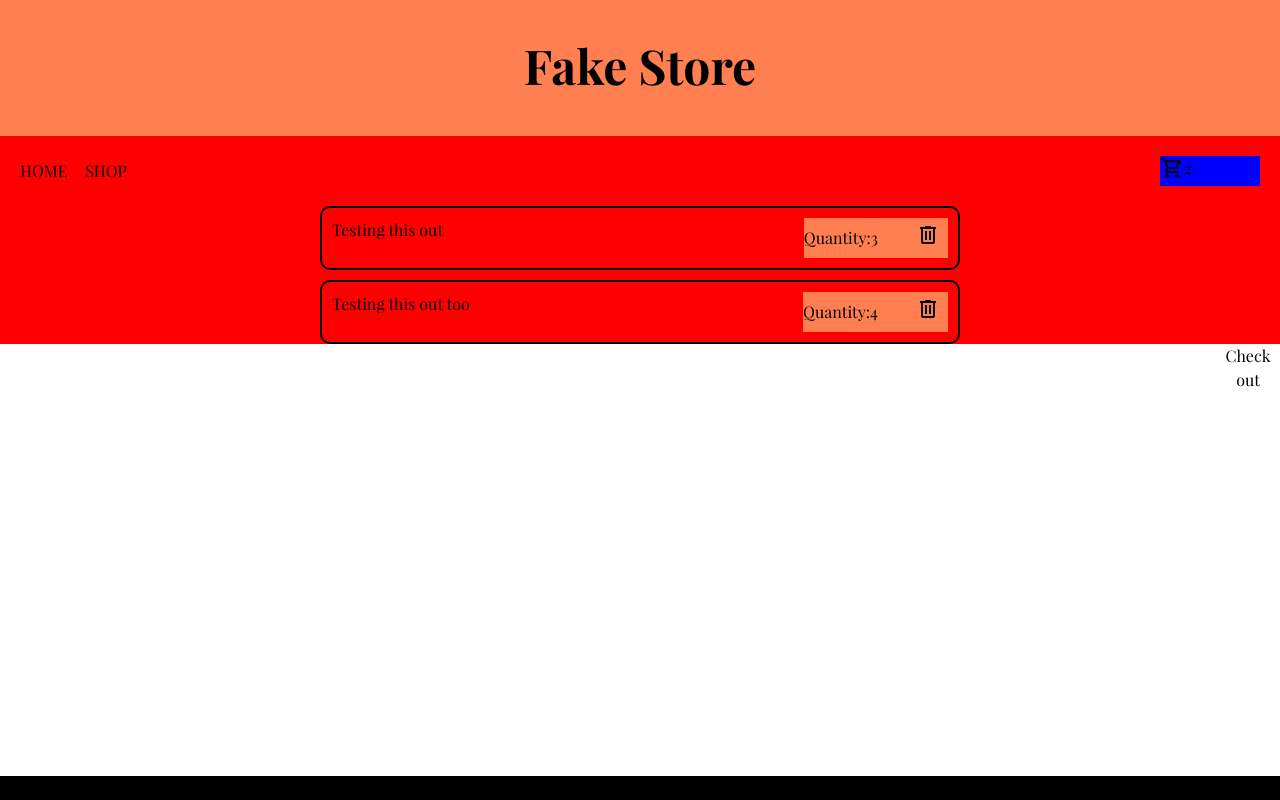
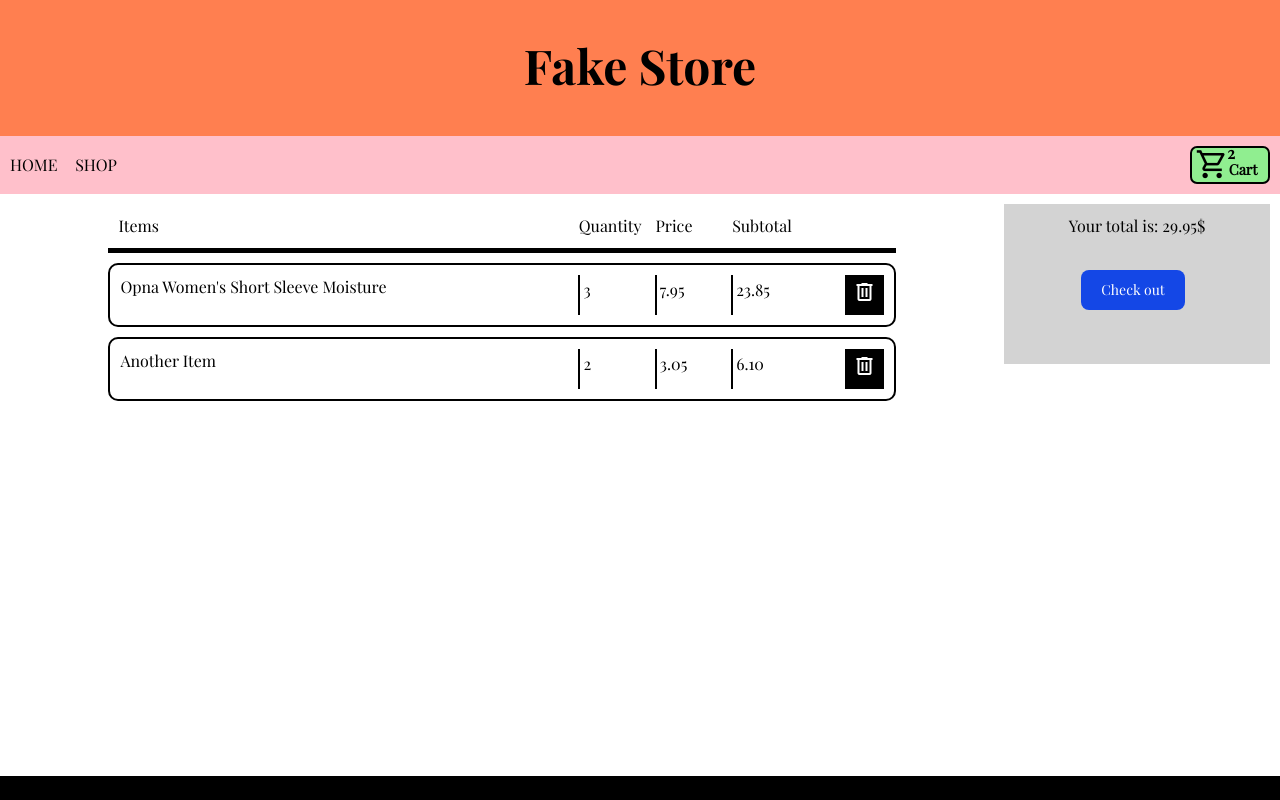
Before and after one commit to Seoky99/fake-store, a React (Vite) app: page /cart in a window 1280 px wide. Built offline with nearby package versions, Linux system fonts and the light colour scheme.

Commit message:
cart styling

```diff
--- a/src/Root.jsx
+++ b/src/Root.jsx
@@ -26,16 +26,38 @@ function Root() {
 
 
 const initialContents = [
-    {
-        itemID: 1,
-        quantity: 3,
-        title: "Testing this out"
-    },
-    {
-        itemID: 2,
-        quantity: 4,
-        title: "Testing this out too"
-    }
+
+    {category: "women's clothing",
+description:
+"100% Polyester, Machine wash, 100% cationic polyester interlock, Machine Wash & Pre Shrunk for a Great Fit, Lightweight, roomy and highly breathable with moisture wicking fabric which helps to keep moisture away, Soft Lightweight Fabric with comfortable V-neck collar and a slimmer fit, delivers a sleek, more feminine silhouette and Added Comfort",
+id:
+19,
+image:
+"https://fakestoreapi.com/img/51eg55uWmdL._AC_UX679_.jpg",
+price:
+"7.95",
+rating:
+{rate: 4.5, count: 146},
+title:
+"Opna Women's Short Sleeve Moisture",
+quantity: 3,},
+
+    {category: "men's clothing",
+description:
+"100% Polyester, Machine wash, 100% cationic polyester interlock, Machine Wash & Pre Shrunk for a Great Fit, Lightweight, roomy and highly breathable with moisture wicking fabric which helps to keep moisture away, Soft Lightweight Fabric with comfortable V-neck collar and a slimmer fit, delivers a sleek, more feminine silhouette and Added Comfort",
+id:
+18,
+image:
+"https://fakestoreapi.com/img/51eg55uWmdL._AC_UX679_.jpg",
+price:
+"3.05",
+rating:
+{rate: 2.5, count: 326},
+title:
+"Another Item",
+quantity: 2,}
+
+
 ]
 
 function itemsReducer(items, action) {
@@ -45,20 +67,20 @@ function itemsReducer(items, action) {
 
             let found = false;
             newCart = newCart.map(item => {
-                if (item.itemID === action.cartItemID) {
+                if (item.id === action.item.id) {
                     found = true;
-                    return {...item, quantity: Number(item.quantity) + Number(action.itemQuantity)};
+                    return {...item, quantity: Number(item.quantity) + Number(action.quantity)};
                 } else {
                     return item;
                 }
-            })
+            });
 
             if (!found) {
-                newCart.push({itemID: action.cartItemID, quantity: action.itemQuantity, title: action.itemTitle});
+                newCart.push({...action.item, quantity: action.quantity});
             }
             return newCart;
         } case 'delete': {
-            return items.filter(item => !(Number(action.cartItemID) === Number(item.itemID)))
+            return items.filter(item => !(Number(action.cartItemID) === Number(item.id)))
         } default: {
             throw new Error("Fell through");
         }
--- a/src/components/CartComponents/Cart.jsx
+++ b/src/components/CartComponents/Cart.jsx
@@ -1,4 +1,5 @@
 import { useNavigate } from "react-router-dom";
+import styled from "styled-components";
 
 function Cart({cartContents}) {
 
@@ -9,14 +10,50 @@ function Cart({cartContents}) {
     }
 
     return (
-        <>
-            <button onClick={handleCartClick}>
+        <CartSlot onClick={handleCartClick}>
+            <CartButton>
                 <span className="material-symbols-outlined">shopping_cart</span>
-            </button>
-            <h3>{cartContents.length}</h3>
-        </>
+            </CartButton>
+            <Quantity>{cartContents.length}</Quantity>
+            <CartLabel>Cart</CartLabel>
+        </CartSlot>
     );
 
 }
 
+const CartSlot = styled.div`
+    display: flex;
+    margin-left: auto;
+    width: 5rem;
+    max-height: 3rem;
+    border: 2px solid black;
+    border-radius: 7px;
+    cursor: pointer;
+    background-color: lightgreen;
+    font-weight: 900;
+`
+
+
+const CartButton = styled.div`
+    cursor: pointer;
+    display: flex;
+
+    span {
+        font-size: 2.1rem;
+        margin-left: 10%;
+    }
+`
+
+const Quantity = styled.p`
+    position: absolute;
+    bottom: 1.8rem;
+    right: 45px;
+`
+
+const CartLabel = styled.p`
+    align-self: flex-end;
+    font-size: 0.9rem;
+    margin-left: 0.2rem;
+`
+
 export default Cart;
--- a/src/components/CartComponents/CartPage.jsx
+++ b/src/components/CartComponents/CartPage.jsx
@@ -1,11 +1,30 @@
 import { useContext } from "react";
 import { ItemsContext, ItemsDispatchContext } from "../ItemsContext";
-import styled from "styled-components";
+import { styled, css } from "styled-components";
 
 function CartPage() {
 
     const cartContents = useContext(ItemsContext);
     const dispatch = useContext(ItemsDispatchContext);
+
+    let total = 0;
+
+    const items = cartContents.map(item => {
+        const subtotal = (Math.round((Number(item.price) * Number(item.quantity)) * 100)/100).toFixed(2);
+        total += Number(subtotal);
+
+        return (
+            <Item key={`${item.id}`}>
+                <h4>{item.title}</h4>
+                <p>{item.quantity}</p>
+                <p>{item.price}</p>
+                <p>{subtotal}</p>
+                <DeleteButton onClick={() => handleDelete(item.id)}><span className="material-symbols-outlined">delete</span></DeleteButton>
+            </Item>
+        );
+    })
+
+    total = (Math.round(total * 100) / 100).toFixed(2);
 
     function handleDelete(cartItemID) {
         dispatch({
@@ -14,68 +33,99 @@ function CartPage() {
         })
     }
 
-    const items = cartContents.map(item => {
-        return (
-            <Item key={`${item.itemID}`}>
-                <h4>{item.title}</h4>
-                <InteractableContainer>
-                    <h5> Quantity:{item.quantity}</h5>
-                    <DeleteButton onClick={() => handleDelete(item.itemID)}><span className="material-symbols-outlined">delete</span></DeleteButton>
-                </InteractableContainer>
-            </Item>
-        );
-    })
-
-
     return (
         <PageContainer>
             <ItemContainer>
+                <ItemLabel>
+                    <h4>Items</h4>
+                    <p>Quantity</p>
+                    <p>Price</p>
+                    <p>Subtotal</p>
+                </ItemLabel>
                 {items}
             </ItemContainer>
-            <CheckoutButton>Check out</CheckoutButton>
+            <CheckoutContainer>
+                <p>Your total is: {total}$</p>
+                <CheckoutButton className={checkoutButtonRules}>Check out</CheckoutButton>
+            </CheckoutContainer>
         </PageContainer>
     );
 
 }
 
+const PageContainer = styled.div`
+    display: flex;
+    padding: 10px;
+    gap: 10px;
+`
+
+const sharedStyles = css`
+    display: flex;
+    width: 80%;
+    padding: 10px;
+
+
+    h4 {
+        width: 60%;
+    }
+
+    p {
+        width: 10%;
+    }
+
+    button {
+        width: 5%;
+    }
+`
+
 const Item = styled.div`
-    display: flex;
-    width: 50%;
+    ${sharedStyles}
     border: 2px solid black;
     border-radius: 10px;
-    padding: 10px;
+
+    p {
+        border-left: 2px solid black;
+        padding: 0.2rem;
+    }
 `;
+
+const ItemLabel = styled.div`
+    ${sharedStyles}
+    border-bottom: 5px solid black;
+`
 
 const ItemContainer = styled.div`
     display: flex;
+    flex: 4;
     flex-direction: column;
     align-items: center;
-    background-color: red;
     gap: 10px;
 `
 
-const InteractableContainer = styled.div`
-    display: flex;
-    background-color: coral;
+const DeleteButton = styled.button`
     margin-left: auto;
-    gap: 30px;
-    align-items: center;
+    width: 40px;
+    height: 40px;
+    background-color: black;
+    color: white;
 `
 
-const DeleteButton = styled.button`
-    width: 40px;
-    height: 40px;
-`
-
-const PageContainer = styled.div`
+const CheckoutContainer = styled.div`
+    flex: 1;
+    padding: 10px;
     display: flex;
     flex-direction: column;
+    align-items: center;
+    gap: 2rem;
+    background-color: #D3D3D3;
+    height: 10rem;
 `
 
 const CheckoutButton = styled.button`
-    width: 4rem;
-    margin-left: auto;
 `
+
+const checkoutButtonRules = "cursor-pointer text-white bg-blue-700 hover:bg-blue-800 focus:ring-4 focus:ring-blue-300 font-medium rounded-lg text-sm px-5 py-2.5 me-2 mb-2";
+
 
 
 
--- a/src/components/ItemComponents/ItemPage.jsx
+++ b/src/components/ItemComponents/ItemPage.jsx
@@ -10,7 +10,7 @@ function ItemPage() {
     const dispatch = useContext(ItemsDispatchContext);
 
     const [ quantity, setQuantity ] = useState(1);
-    const { title, price, image, id, description } = data;
+    const { title, price, image, description } = data;
 
     function handleQuantity(e) {
         setQuantity(e.target.value);
@@ -23,9 +23,8 @@ function ItemPage() {
     function handlePurchase() {
         dispatch({
             type: 'add',
-            cartItemID: id,
-            itemQuantity: quantity,
-            itemTitle: title,
+            quantity: quantity,
+            item: {...data},
         });
     }
 
--- a/src/components/Navigation.jsx
+++ b/src/components/Navigation.jsx
@@ -1,42 +1,28 @@
-import { Link, useLocation } from "react-router-dom"
+import { Link } from "react-router-dom"
 import styled from "styled-components";
 import Cart from "./CartComponents/Cart";
 
 function Navigation({cartContents}) {
-
-    const path = useLocation().pathname;
-    const showCart = path.startsWith("/shop") || path.startsWith("/cart");
-
     return (
         <NavWrapper>
             <LinkWrapper>
                 <Link to="/home">HOME</Link>
                 <Link to="/shop">SHOP</Link>
             </LinkWrapper>
-            <CartSlot>
-                {showCart && <Cart cartContents={cartContents}/>}
-            </CartSlot>
+            <Cart cartContents={cartContents}/>
         </NavWrapper>
     );
 }
 
 const NavWrapper = styled.nav`
-    padding: 20px;
+    padding: 10px;
     display: flex;
     justify-content: space-around;
     align-items: center;
-    background-color: red;
     position: sticky;
+    background-color: pink;
     top: 0;
 `;
-
-const CartSlot = styled.div`
-    display: flex;
-    margin-left: auto;
-    width: 100px;
-    max-height: 3rem;
-    background-color: blue;
-`
 
 const LinkWrapper = styled.div`
     display: flex;
--- a/src/components/ShopComponents/Card.jsx
+++ b/src/components/ShopComponents/Card.jsx
@@ -19,7 +19,7 @@ function Card({cardInfo, handleClick}) {
     );
 }
 
-const StyledCard = styled.button`
+const StyledCard = styled.div`
     display: flex;
     flex-direction: column;
     background-color: white;
@@ -33,6 +33,16 @@ const StyledCard = styled.button`
     h3 {
         font-size: 1.2rem;
         height: 100px;
+    }
+
+    animation: fade 0.5s ease-in;
+
+    @keyframes fade {
+    from {
+        opacity: 0;
+    }
+    to {
+        opacity: 1;
     }
 `;
 
@@ -53,7 +63,7 @@ const ImageContainer = styled.div`
 
 const ItemDescriptionContainer = styled.div`
     height: 150px;
-    font-size: 1.3rem;
+    font-size: 1.2rem;
     border-bottom: 1px solid black;
     width: 100%;
     display: flex;
--- /dev/null
+++ b/src/components/ShopComponents/LoadingAnimation.jsx
@@ -0,0 +1,14 @@
+function LoadingAnimation() {
+
+    return (
+        <div role="status">
+            <svg aria-hidden="true" className="w-16 h-16 text-gray-200 animate-spin dark:text-gray-600 fill-blue-600" viewBox="0 0 100 101" fill="none" xmlns="http://www.w3.org/2000/svg">
+                <path d="M100 50.5908C100 78.2051 77.6142 100.591 50 100.591C22.3858 100.591 0 78.2051 0 50.5908C0 22.9766 22.3858 0.59082 50 0.59082C77.6142 0.59082 100 22.9766 100 50.5908ZM9.08144 50.5908C9.08144 73.1895 27.4013 91.5094 50 91.5094C72.5987 91.5094 90.9186 73.1895 90.9186 50.5908C90.9186 27.9921 72.5987 9.67226 50 9.67226C27.4013 9.67226 9.08144 27.9921 9.08144 50.5908Z" fill="currentColor"/>
+                <path d="M93.9676 39.0409C96.393 38.4038 97.8624 35.9116 97.0079 33.5539C95.2932 28.8227 92.871 24.3692 89.8167 20.348C85.8452 15.1192 80.8826 10.7238 75.2124 7.41289C69.5422 4.10194 63.2754 1.94025 56.7698 1.05124C51.7666 0.367541 46.6976 0.446843 41.7345 1.27873C39.2613 1.69328 37.813 4.19778 38.4501 6.62326C39.0873 9.04874 41.5694 10.4717 44.0505 10.1071C47.8511 9.54855 51.7191 9.52689 55.5402 10.0491C60.8642 10.7766 65.9928 12.5457 70.6331 15.2552C75.2735 17.9648 79.3347 21.5619 82.5849 25.841C84.9175 28.9121 86.7997 32.2913 88.1811 35.8758C89.083 38.2158 91.5421 39.6781 93.9676 39.0409Z" fill="currentFill"/>
+            </svg>
+            <span className="sr-only">Loading...</span>
+        </div>
+    );
+}
+
+export default LoadingAnimation
--- a/src/components/ShopComponents/ShopList.jsx
+++ b/src/components/ShopComponents/ShopList.jsx
@@ -25,7 +25,8 @@ const CardWrapper = styled.div`
     display: grid;
     grid-template-columns: repeat(auto-fit, minmax(300px, 1fr));
     gap: 1rem;
-    padding: 10px;
+    padding: 20px;
+    width: 100%;
 `
 
 export default ShopList;
```
Also changed, not shown: src/components/ShopComponents/ShopPage.jsx (+52 -19 lines), src/components/ShopComponents/Sidebar.jsx (+67 -5 lines).
